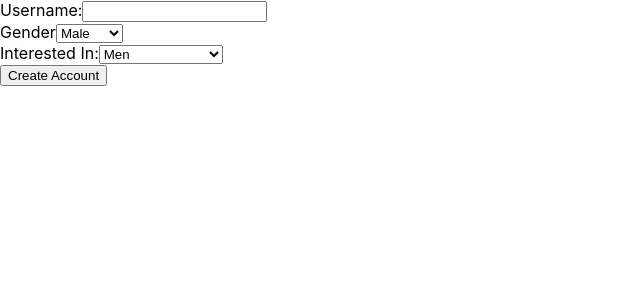
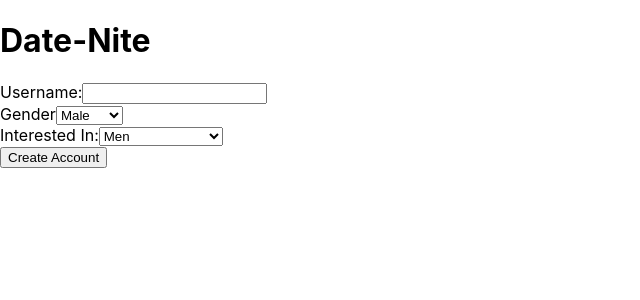
Before and after one commit to umbirius/Kitchen, a React (Create React App) app in the folder frontend/: page / in a window 1280 px wide. Shown: the top 300 px of the page, without its empty margins (0-640 px from the left). Built offline with nearby package versions, Linux system fonts and the light colour scheme; no server answers.

Commit message:
created Nav and Dashboard containers

```diff
--- a/frontend/src/App.js
+++ b/frontend/src/App.js
@@ -1,6 +1,7 @@
 import React, { Component } from 'react';
 import './App.css';
 import UserContainer from './containers/UserContainer.js'
+import Navbar from './containers/NavBar'
 import EstablishmentContainer from './containers/EstablishmentContainer';
 import { connect } from 'react-redux';
 import { fetchUsers } from './actions/fetchUsers';
@@ -28,13 +29,18 @@ class App extends Component {
 
     if (this.props.current_user === '') {
       return (
-        <UserContainer />
+        <div>
+          <Navbar />
+          <UserContainer />
+        </div>
+
       )
     } else {
       return (
         <div>
+          <Navbar />
           <h1>Current User:{this.props.current_user.username}</h1>
-          </div>// <Dashboard current_user ={this.state.current_user} />
+        </div>// <Dashboard current_user ={this.state.current_user} />
       )
     }
     return (
--- a/frontend/src/containers/NavBar.js
+++ b/frontend/src/containers/NavBar.js
@@ -0,0 +1,13 @@
+import React, { Component } from 'react';
+
+
+class Navbar extends Component {
+
+    render() {
+        return (
+            <h1>Date-Nite</h1>
+        )
+    }
+}
+
+export default Navbar
```
Also changed, not shown: frontend/src/containers/Dashboard.js (added).
